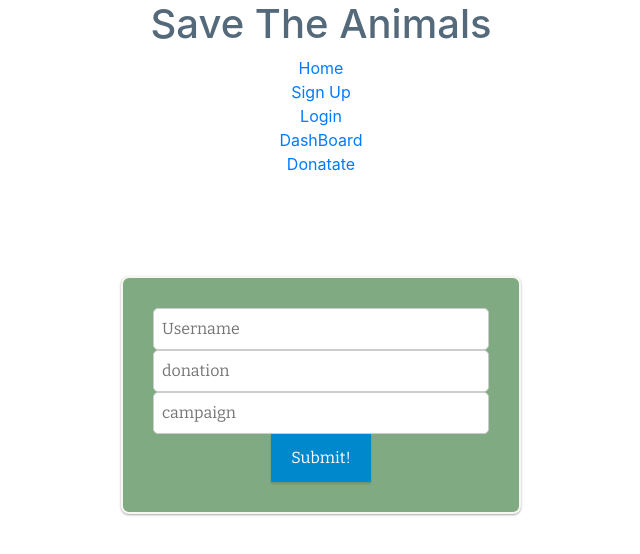
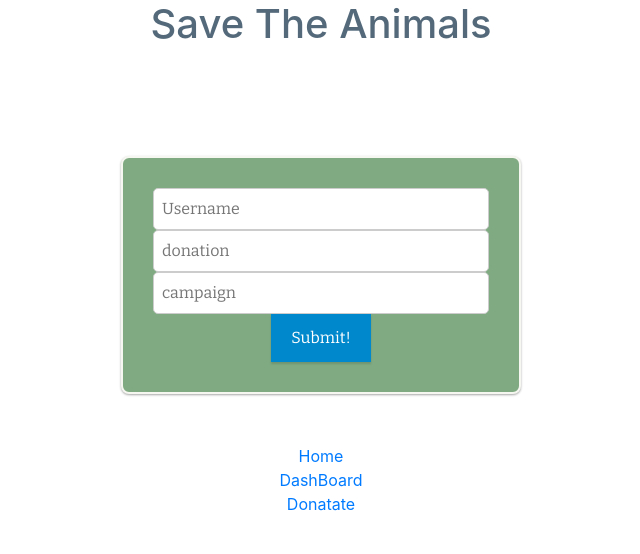
Before and after one commit to bwpt-savetheanimals/save-the-animals-fe, a React (Create React App) app in the folder save-the-animal/: page /donate in a window 1280 px wide. Shown: the top 554 px of the page, without its empty margins (319-959 px from the left). Built offline with nearby package versions, Linux system fonts and the light colour scheme.

Commit message:
remove double save the items

```diff
--- a/save-the-animal/src/App.js
+++ b/save-the-animal/src/App.js
@@ -16,13 +16,13 @@ function App() {
 
     <div className="App">
 
-      <Navigation />
+
       <Route exact path="/" component={WelcomePage} />
       <Route path="/signup" component={SignUp} />
       <Route path="/login" component={FormikUserForm} />
       <Route path="/dashboard" component={Dashboard}/>
      <Route path="/donate" component={DonateForm}/>
-
+     <Navigation />
     </div>
   );
 }
--- a/save-the-animal/src/Components/DonateForm.js
+++ b/save-the-animal/src/Components/DonateForm.js
@@ -6,6 +6,7 @@ import * as Yup from "yup";
 
 function DonationForm(errors,touched) {
   return (
+    <div><h1>Save The Animals</h1>
     <Form>
          {touched.username && errors.username && <p>{errors.username}</p>}
       <Field type="text" name="username" placeholder="Username" />
@@ -17,7 +18,7 @@ function DonationForm(errors,touched) {
 
       <button>Submit!</button>
 
-    </Form>
+    </Form></div>
   );
 }
 const FormikDonationForm = withFormik({
--- a/save-the-animal/src/Components/Navigation.js
+++ b/save-the-animal/src/Components/Navigation.js
@@ -4,15 +4,9 @@ const Navigation = () => {
   return (
     <div>
       <div className="navigation">
-        <h1>Save The Animals</h1>
-        <div>
+
+      <div>
         <Link to="/">Home</Link>
-        </div>
-        <div>
-        <Link to="/SignUp">Sign Up</Link>
-        </div>
-        <div>
-        <Link to="/LogIn">Login</Link>
         </div>
         <div>
         <Link to="/Dasboard">DashBoard</Link>
```
